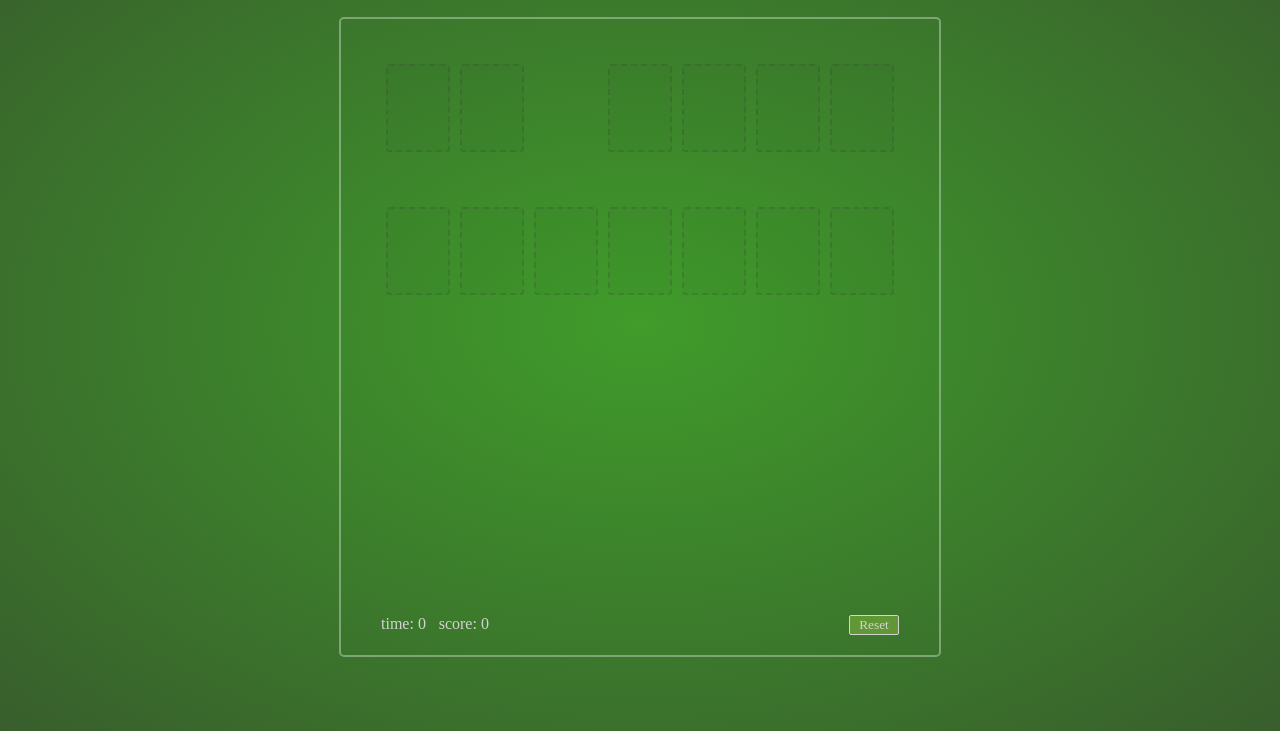
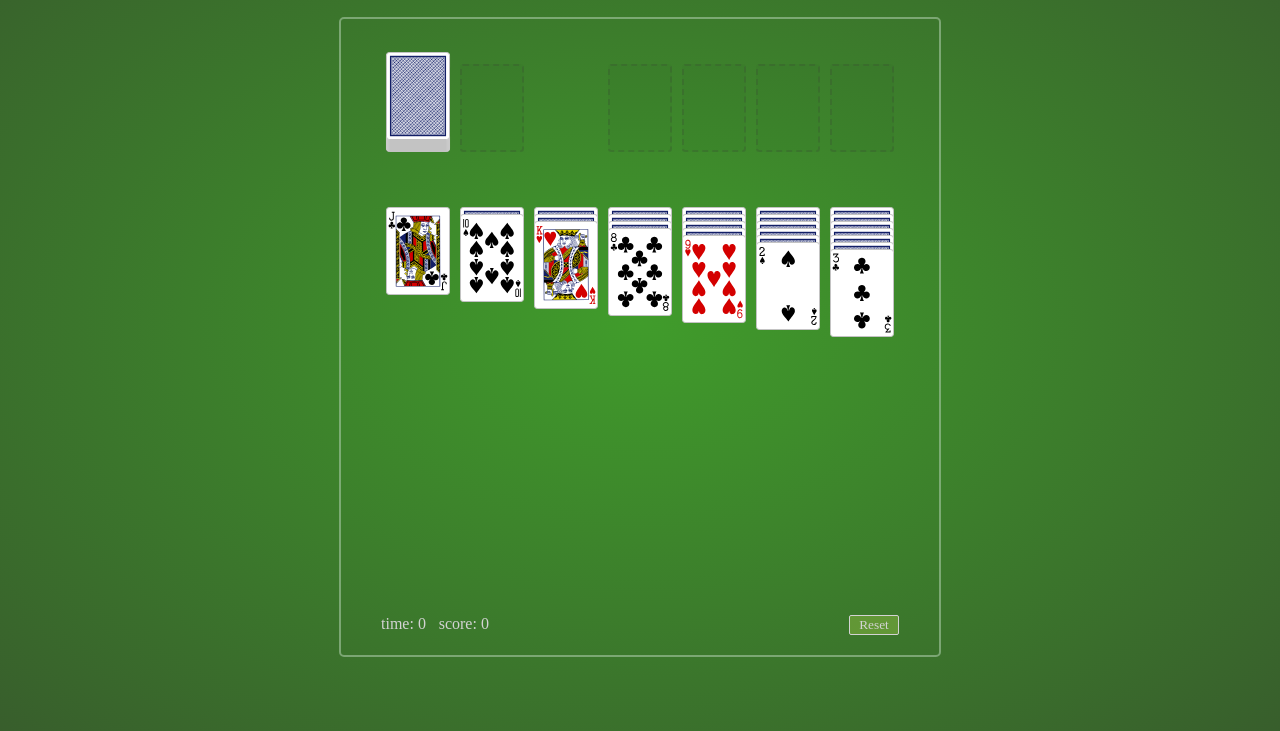
Before and after one commit to joe-gerhard/Solitaire, a plain HTML site: page index.html in a window 1280 px wide. Shown: the part 85-816 px from the top of the page. Drawn offline with Linux system fonts and the light colour scheme; a web font is replaced by a local one.

Commit message:
cards deal properly and render to the board

```diff
--- a/css/cardstarter.css
+++ b/css/cardstarter.css
@@ -1,7 +1,6 @@
 @charset "UTF-8";
 .card {
   box-sizing: border-box;
-  display: inline-block;
   margin: 5px 5px 50px 5px;
   cursor: pointer;
   /* Set the card's dimensions, and size it relative to
@@ -19,9 +18,6 @@
   background-size: contain;
   /* "Hide" any text within the element (use text to be
      simply compliant with screen readers, etc.). */
-  text-indent: 100%;
-  white-space: nowrap;
-  overflow: hidden;
   /* Default sizes for cards (size based off the font). */
   /* Optional styles for cards: borderless and drop shadow. */
   /* Not a card, but a card-shaped outline to represent a
--- a/css/main.css
+++ b/css/main.css
@@ -26,6 +26,10 @@ h1 {
     border: 2px solid rgba(167, 201, 164, 0.6);
     border-radius: 5px;
     padding: 40px 40px 20px 40px;
+}
+
+#gameBoard section div {
+    position: relative;
 }
 
 #topRow {
--- a/index.html
+++ b/index.html
@@ -14,21 +14,21 @@
     <h1>Solitiare</h1>
     <section id="gameBoard">
         <section id="topRow">
-            <div id="deck" class="card outline">Deck</div>
-            <div id="draw" class="card outline">Draw</div>
-            <div id="ace1" class="card outline">Ace 1</div>
-            <div id="ace2" class="card outline">Ace 2</div>
-            <div id="ace3" class="card outline">Ace 3</div>
-            <div id="ace4" class="card outline">Ace 4</div>
+            <div id="pile" class="card outline"></div>
+            <div id="draw" class="card outline"></div>
+            <div id="ace1" class="card outline"></div>
+            <div id="ace2" class="card outline"></div>
+            <div id="ace3" class="card outline"></div>
+            <div id="ace4" class="card outline"></div>
         </section>
         <section id="bottomRow">
-            <div id="stack1" class="card outline">Stack 1</div>
-            <div id="stack2" class="card outline">Stack 2</div>
-            <div id="stack3" class="card outline">Stack 3</div>
-            <div id="stack4" class="card outline">Stack 4</div>
-            <div id="stack5" class="card outline">Stack 5</div>
-            <div id="stack6" class="card outline">Stack 6</div>
-            <div id="stack7" class="card outline">Stack 7</div>
+            <div id="stack1" class="card outline"></div>
+            <div id="stack2" class="card outline"></div>
+            <div id="stack3" class="card outline"></div>
+            <div id="stack4" class="card outline"></div>
+            <div id="stack5" class="card outline"></div>
+            <div id="stack6" class="card outline"></div>
+            <div id="stack7" class="card outline"></div>
         </section>
         <footer>
             <div id="timer">time: 0</div>
--- a/js/main.js
+++ b/js/main.js
@@ -1,12 +1,16 @@
 /*----- constants -----*/
-const suits = ['spades', 'hearts', 'clubs', 'diamonds'];
-const values = ['A', '2', '3', '4', '5', '6', '7', '8', '9', '10', 'J', 'Q', 'K']
+const suits = ['s', 'h', 'c', 'd'];
+const values = ['A', '02', '03', '04', '05', '06', '07', '08', '09', '10', 'J', 'Q', 'K']
 /*----- app's state (variables) -----*/
 let winner;
+let newGame = true;
+let deck = [];
+let cardEls = [];
+let pile = [];
+let draw = [];
+let stacks = [[],[],[],[],[],[],[]]
 
 /*----- cached element references -----*/
-let deck = [];
-let cardEls = [];
 
 const boardEls = {
     pile: document.getElementById('pile'),
@@ -34,12 +38,35 @@ function init() {
     makeDeck();
     // shuffle deck
     shuffleDeck();
-    console.log(deck);
     // create card elements
-    createCardEls();
-    console.log(cardEls);
+    // createCardEls();
     // deal cards to game board
     dealCards();
+    render();
+}
+
+function render() {
+    // for each card on each pile, render them with the card back showing
+    // if it's the last card in the pile, render it with it's face up
+    stacks.forEach((stack, sIdx) => {
+        stack.forEach((card, cIdx) => {
+            let cardEl = document.createElement('div');
+            if (cIdx === stack.length -1) {
+                cardEl.className = `card ${card.suit}${card.value}`
+            } else {
+                cardEl.className = `card back ${card.suit}${card.value}`
+            }
+            cardEl.style = `position: absolute; left: -7px; top: ${-7 + (cIdx*7)}px;`
+            boardEls[`stack${sIdx +1}`].appendChild(cardEl);
+        })
+    })
+    // render all cards in the pile face down
+    pile.forEach((card, cIdx) => {
+        let cardEl = document.createElement('div');
+        cardEl.className = `card back ${card.suit}${card.value}`
+        cardEl.style = `position: absolute; left: -7px; top: ${-7 + (cIdx*-.5)}px;`
+        boardEls.pile.appendChild(cardEl);
+    });
 }
 
 function makeDeck() {
@@ -55,16 +82,10 @@ function shuffleDeck() {
     deck = deck.sort(()=> Math.random() -.5);
 }
 
-
-function createCardEls() {
-    let temp;
-    deck.forEach(card => {
-        temp = document.createElement('div');
-        temp.class = `${card.suit}${card.value}`;
-        cardEls.push(temp);
+function dealCards() {
+    stacks.forEach((stack, idx) => {
+        for (let i = 0; i < idx +1; i++)
+        stack.unshift(deck.shift());
     });
+    pile = deck;
 }
-
-function dealCards() {
-
-}
```
Also changed, not shown: 1 other file.
